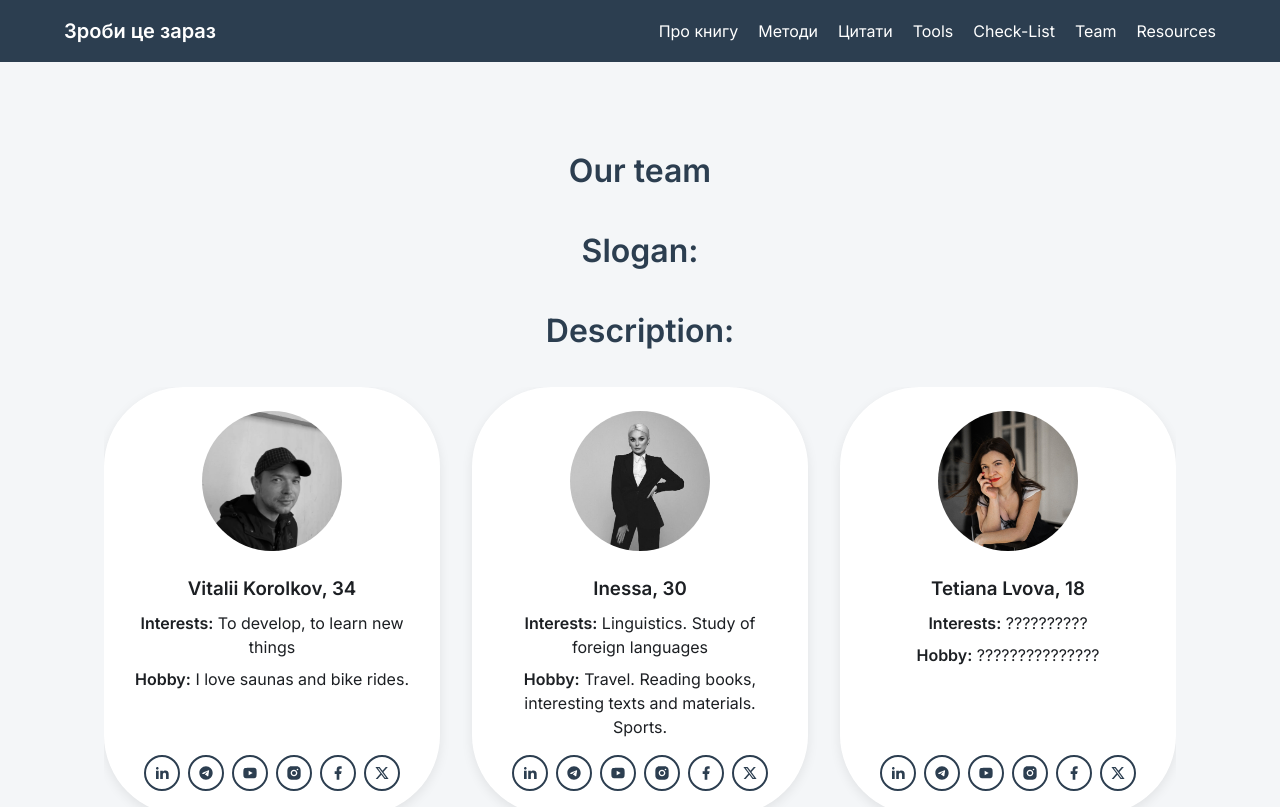
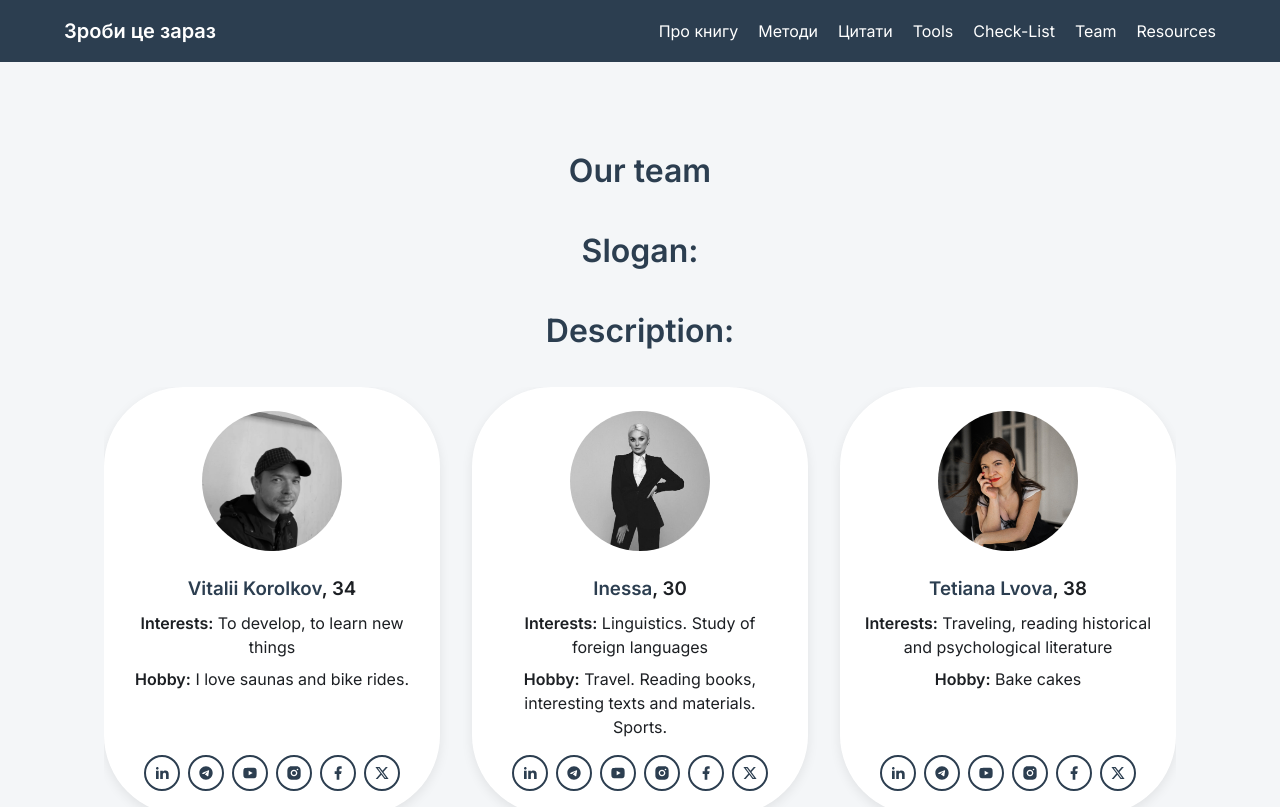
Before and after one commit to Ded-Goit/my-book-site, a Next.js app: page /team in a window 1280 px wide. Shown: the top 807 px of the page. Built offline with nearby package versions, Linux system fonts and the light colour scheme.

Commit message:
added email team

```diff
--- a/app/team/page.module.css
+++ b/app/team/page.module.css
@@ -171,3 +171,55 @@
   left: 150px;
   transition: 0.5s ease-in-out;
 }
+/*emailLink*/
+.emailLink {
+  color: var(--accent);
+  text-decoration: none;
+  transition: color 0.2s ease, transform 0.2s ease;
+  cursor: pointer;
+  position: relative;
+}
+
+.emailLink:hover {
+  text-decoration: underline;
+  color: #6ab1d7;
+  transform: scale(1.1);
+  cursor: url("/icons/mail-cursor-s.png") 24 24, auto; /* Трохи менше курсор */
+}
+
+/* Tooltip */
+/*.emailLink::after {
+  content: attr(data-tooltip);
+  position: absolute;
+  bottom: 140%;
+  left: 20%;
+  transform: translateX(-50%) translateY(10px);
+  background: rgba(0, 0, 0, 0.85);
+  color: #fff;
+  padding: 6px 10px;
+  border-radius: 4px;
+  font-size: 0.8rem;
+  white-space: nowrap;
+  opacity: 0;
+  pointer-events: none;
+  transition: opacity 0.3s ease, transform 0.3s ease;
+  z-index: 10;
+}*/
+
+/* Tooltip arrow */
+.emailLink::before {
+  content: "Send email";
+  position: absolute;
+  /*right: 100%;*/
+  top: 60%;
+  transform: translateX(-50%);
+  opacity: 0;
+  transition: opacity 0.3s ease;
+  z-index: 10;
+}
+
+.emailLink:hover::after,
+.emailLink:hover::before {
+  opacity: 1;
+  transform: translateX(-50%) translateY(0);
+}
--- a/app/team/page.tsx
+++ b/app/team/page.tsx
@@ -19,6 +19,7 @@ const team = [
     interests: "To develop, to learn new things",
     photo: "/team/vitalii_korolkov.webp",
     hobby: "I love saunas and bike rides.",
+    email: "korolkovitalii@gmail.com",
     socials: {
       linkedin: "https://www.linkedin.com/in/vitalii-korolkov-1ab800339/",
       telegram: "https://web.telegram.org/a/#330808029",
@@ -34,6 +35,7 @@ const team = [
     interests: "Linguistics. Study of foreign languages",
     photo: "/team/inessa.jpeg",
     hobby: "Travel. Reading books, interesting texts and materials. Sports.",
+    email: "dlya.del27@gmail.com",
     socials: {
       linkedin: "https://linkedin.com/",
       telegram: "https://t.me/",
@@ -45,15 +47,16 @@ const team = [
   },
   {
     name: "Tetiana Lvova",
-    age: 18,
-    interests: "??????????",
+    age: 38,
+    interests: "Traveling, reading historical and psychological literature",
     photo: "/team/tetiana_lvova.jpeg",
-    hobby: "???????????????",
+    hobby: "Bake cakes",
+    email: "ltvlvova@gmail.com",
     socials: {
       linkedin: "https://linkedin.com/",
       telegram: "https://t.me/",
       youtube: "https://youtube.com/",
-      instagram: "https://instagram.com/",
+      instagram: "https://www.instagram.com/tl_lvova?igsh=MXhybW15aWJleGc5Yw==",
       facebook: "https://facebook.com/",
       twitter: "https://twitter.com/",
     },
@@ -64,6 +67,7 @@ const team = [
     interests: "Immersion in IT",
     photo: "/team/DEDda.webp",
     hobby: "Working in your garden, coding",
+    email: "mgm.agro04@gmail.com",
     socials: {
       linkedin: "https://www.linkedin.com/in/andrii-ded-romanov/",
       telegram: "https://web.telegram.org/a/#1078273912",
@@ -79,6 +83,7 @@ const team = [
     interests: "??????????",
     photo: "/team/image.png",
     hobby: "???????????????",
+    email: "",
     socials: {
       linkedin: "https://linkedin.com/",
       telegram: "https://t.me/",
@@ -94,6 +99,7 @@ const team = [
     interests: "??????????",
     photo: "/team/image.png",
     hobby: "???????????????",
+    email: "",
     socials: {
       linkedin: "https://linkedin.com/",
       telegram: "https://t.me/",
@@ -109,6 +115,7 @@ const team = [
     interests: "??????????",
     photo: "/team/image.png",
     hobby: "???????????????",
+    email: "",
     socials: {
       linkedin: "https://linkedin.com/",
       telegram: "https://t.me/",
@@ -124,6 +131,7 @@ const team = [
     interests: "??????????",
     photo: "/team/image.png",
     hobby: "???????????????",
+    email: "",
     socials: {
       linkedin: "https://linkedin.com/",
       telegram: "https://t.me/",
@@ -210,7 +218,17 @@ export default function TeamPage() {
                 priority={i === 0}
               />
               <h3>
-                {member.name}, {member.age}
+                {member.email ? (
+                  <a
+                    href={`mailto:${member.email}?subject=Hello ${member.name}`}
+                    className={styles.emailLink}
+                  >
+                    {member.name}
+                  </a>
+                ) : (
+                  member.name
+                )}
+                , {member.age}
               </h3>
               <p>
                 <strong>Interests:</strong> {member.interests}
@@ -226,6 +244,7 @@ export default function TeamPage() {
                   target="_blank"
                   rel="noopener noreferrer"
                   className={styles.socialButton}
+                  data-tooltip="Send email"
                 >
                   <RiLinkedinFill />
                 </a>
```
Also changed, not shown: public/icons/mail-cursor-s.png (added), public/icons/mail-cursor.png (added).
